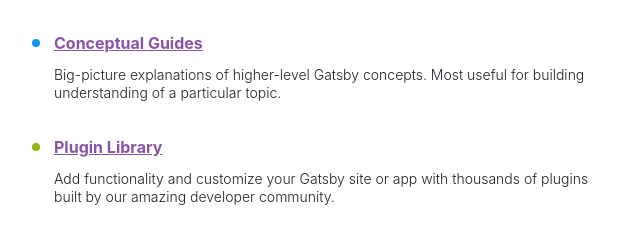
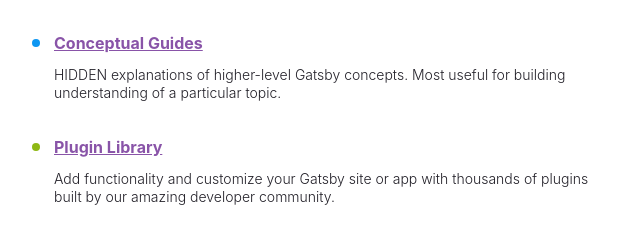
Before and after one commit to adamrfish/Netflify-build-test, a Gatsby site: page / in a window 1280 px wide. Shown: the part 725-957 px from the top of the page, 50-690 px from the left. Built offline with nearby package versions, Linux system fonts and the light colour scheme; Gatsby itself is replaced by a stand-in of ours.

Commit message:
Update index.js

```diff
--- a/src/pages/index.js
+++ b/src/pages/index.js
@@ -103,7 +103,7 @@ const links = [
     text: "Conceptual Guides",
     url: "https://www.gatsbyjs.com/docs/conceptual/",
     description:
-      "Big-picture explanations of higher-level Gatsby concepts. Most useful for building understanding of a particular topic.",
+      "HIDDEN explanations of higher-level Gatsby concepts. Most useful for building understanding of a particular topic.",
     color: "#0D96F2",
   },
   {
```
